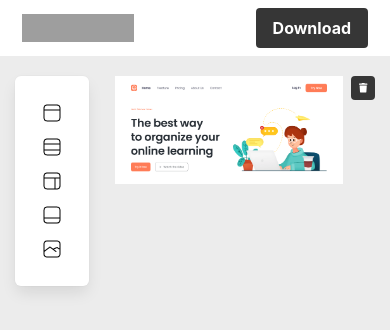
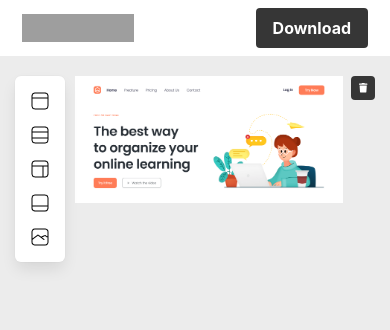
Before and after one commit to ridhosatriawan/web-builder, a React (Create React App) app: page / in a window 390 px wide. Shown: the top 330 px of the page. Built offline with nearby package versions, Linux system fonts and the light colour scheme; grey boxes are pictures that could not be loaded.

Commit message:
bug insert image

```diff
--- a/src/App.js
+++ b/src/App.js
@@ -18,6 +18,7 @@ function App() {
     const id = e.target.id;
     if (modal !== "-active") {
       setNavId(id);
+      handleImage(id);
       setModal('-active');
     } else if (navId !== id) {
       setNavId(id);
--- a/src/index.css
+++ b/src/index.css
@@ -129,7 +129,7 @@ body {
 
   .side-bar-2-active {
     transition: 1s;
-    left: 100px;
+    left: 70px;
   }
   .img-el {
     width: 220px;
@@ -141,4 +141,12 @@ body {
   .con-content button {
     font-size: 0.6rem;
   }
+
+  .side-bar {
+    padding: 0.5rem;
+  }
+
+  .contents {
+    margin-left: 60px;
+  }
 }
```
